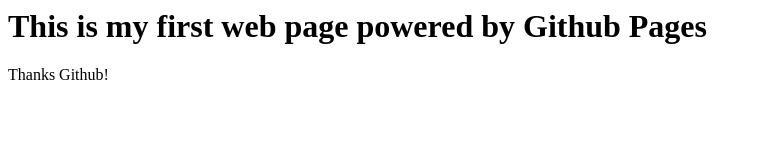
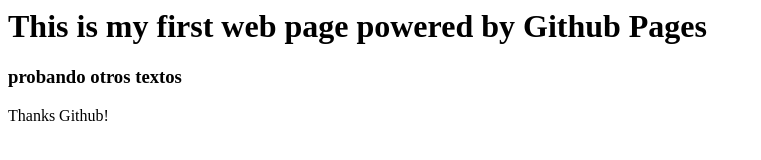
Before and after one commit to mitnacho/Mittest1, a plain HTML site: page index.html in a window 1280 px wide. Shown: the whole page, without its empty margins (0-761 px from the left). Drawn offline with Linux system fonts and the light colour scheme.

Commit message:
Update index.html

```diff
--- a/index.html
+++ b/index.html
@@ -1,6 +1,6 @@
 <html>
 <h1> This is my first web page powered by Github Pages </h1>
-
+  <h3> probando otros textos </h3>
 Thanks Github!
 
 </html>
```
